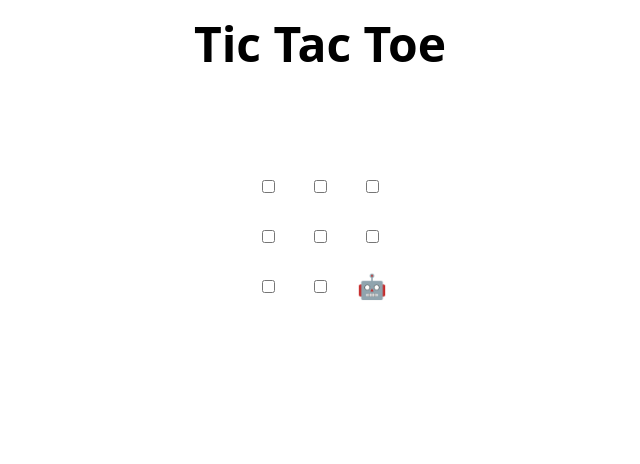
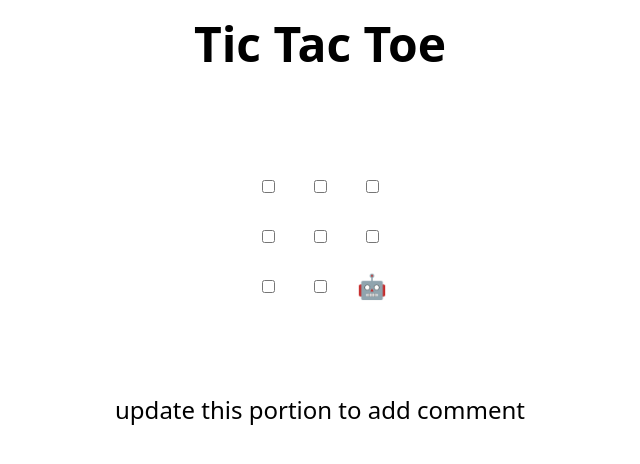
Before and after one commit to res-abhishek-banerjee/skills-review-pull-requests, a plain HTML site: page index.html in a window 1280 px wide. Shown: the whole page, without its empty margins (320-960 px from the left). Drawn offline with Linux system fonts and the light colour scheme.

Commit message:
added Update index.html

```diff
--- a/index.html
+++ b/index.html
@@ -48,7 +48,7 @@
 </table>
 
 <h2 hidden>Game over, refresh to play again 🧑‍💻 🤖!</h2>
-
+update this portion to add comment
 <script>
   // Initialization
   const boxes = Array.from(document.querySelectorAll("td"));
```
